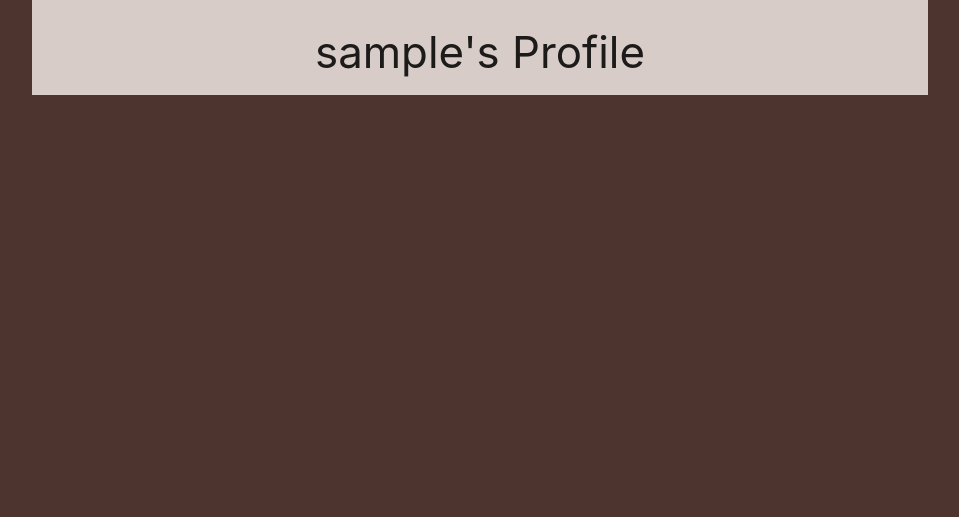
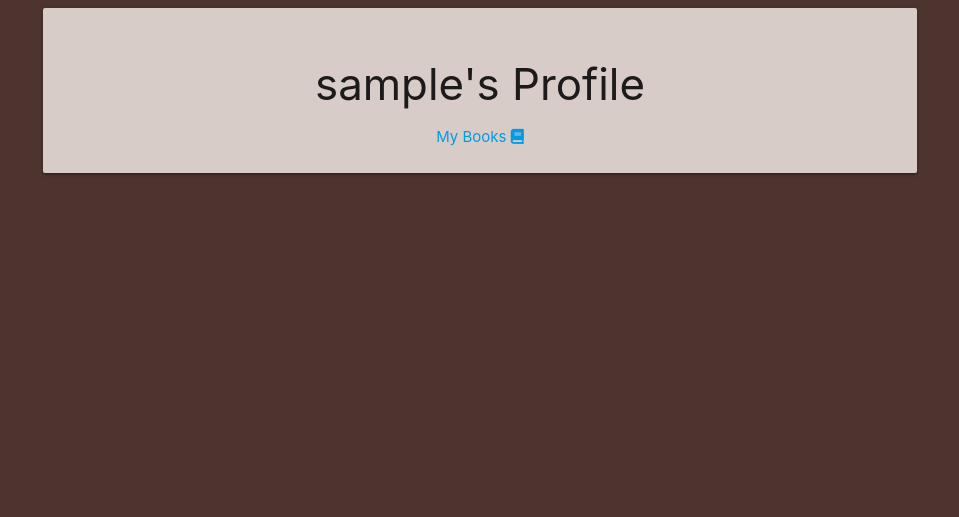
Before and after one commit to MajPaji/Book-Review-Club, a Flask app: a page that uses templates/profile.html in a window 1280 px wide. Shown: the part 92-609 px from the top of the page, without its empty margins (160-1119 px from the left). Run offline with Flask 2, Linux system fonts and the light colour scheme; the visitor is signed in with stand-in values (Sample User, id 1); a database or web service that is not in the repository returns one stand-in record (values such as "Sample title"); some libraries are stand-ins or nearby versions.

Commit message:
link added to profile page

```diff
--- a/static/css/book_collection.css
+++ b/static/css/book_collection.css
@@ -2,8 +2,7 @@
 /* profile */
 
 .profile-section {
-    margin-top: 5px;
-    background-color: #d7ccc8;
+
     font-size: 2.5vh;
 }
 
--- a/templates/profile.html
+++ b/templates/profile.html
@@ -1,13 +1,17 @@
 {% extends "base.html" %}
 
 {% block content %}
-<div class="container profile-section brown lighten-4">
+<div class="container profile-section center-align">
     <div class="row">
-        <div class="col s12 center-align">
+    <div class="col s12 offset-1 center-align">
+      <div class="card brown lighten-4">
+        <div class="card-content">
             <h3>{{ username }}'s Profile</h3>
-
-        </div>
+            <a href="{{ url_for('add_book_collection') }}">My Books <i class="fas fa-book"></i></a>
+      </div>
     </div>
+  </div>
+</div>
 </div>
 
 {% endblock %}
```
